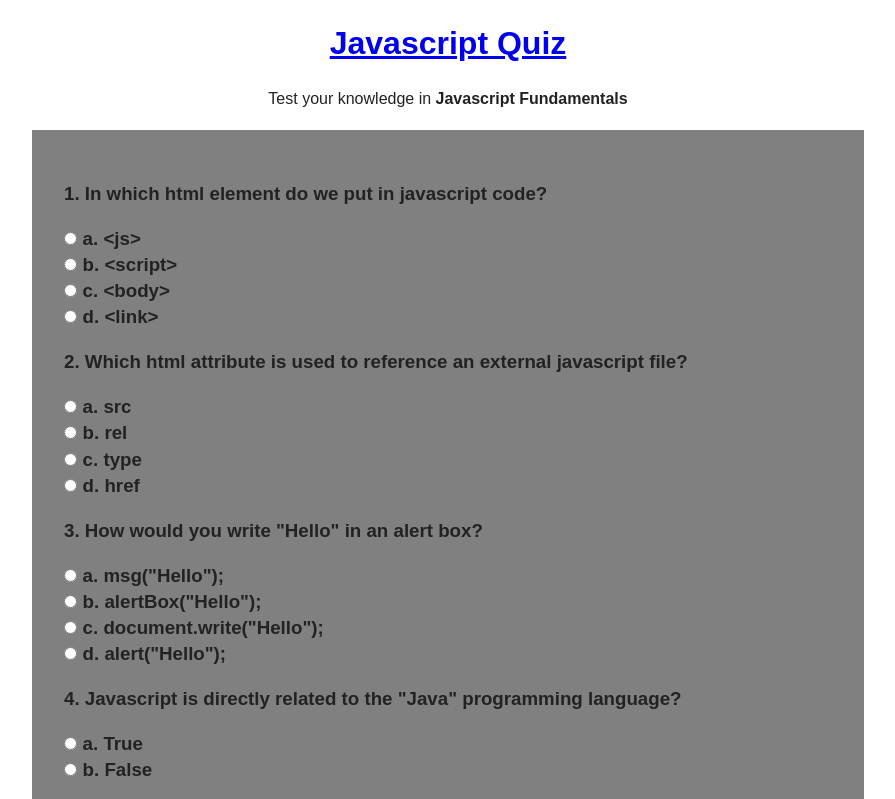
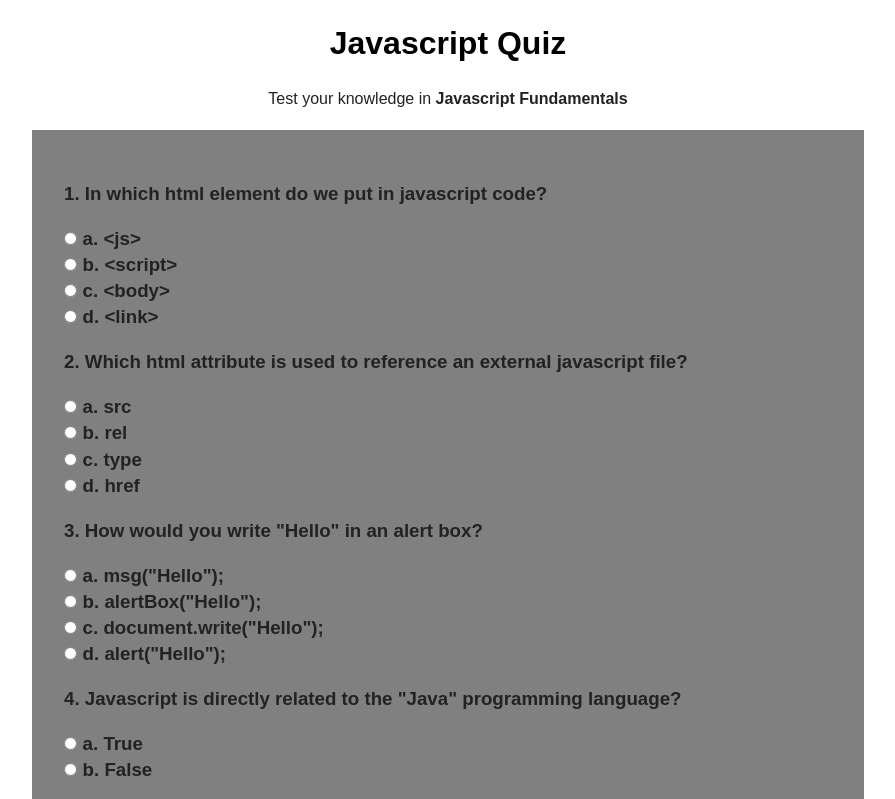
Before and after one commit to drumslayert/Portfolio, a website: page Quiz/index.html in a window 1280 px wide. Shown: the top 799 px of the page, without its empty margins (192-1087 px from the left). Drawn offline with nearby package versions, Linux system fonts and the light colour scheme.

Commit message:
fix link back to about me

```diff
--- a/Quiz/scss/desktop.scss
+++ b/Quiz/scss/desktop.scss
@@ -1,11 +1,13 @@
 div#container {
     text-align: center;
 }
-#container h1 a {
+  a {
   text-decoration: none;
+  color: #000;
 }
-#container h1 a:hover {
+  a:hover {
   color: gray;
+
 }
 section {
   width: 60%;
```
Also changed, not shown: Quiz/css/main.css, 1 other file.
